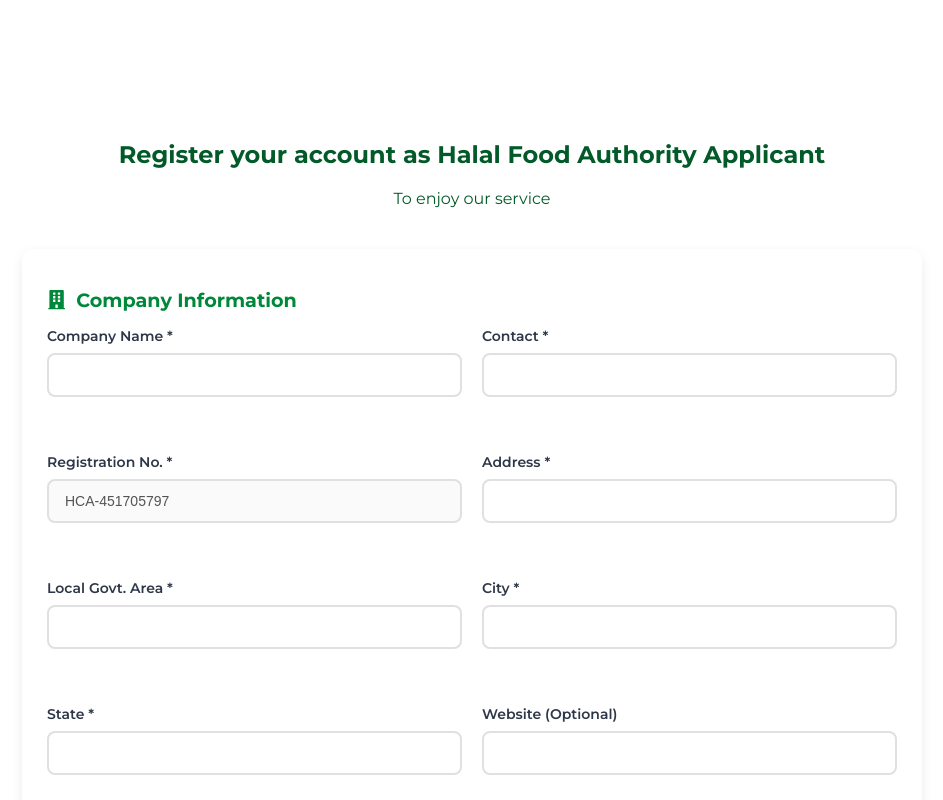
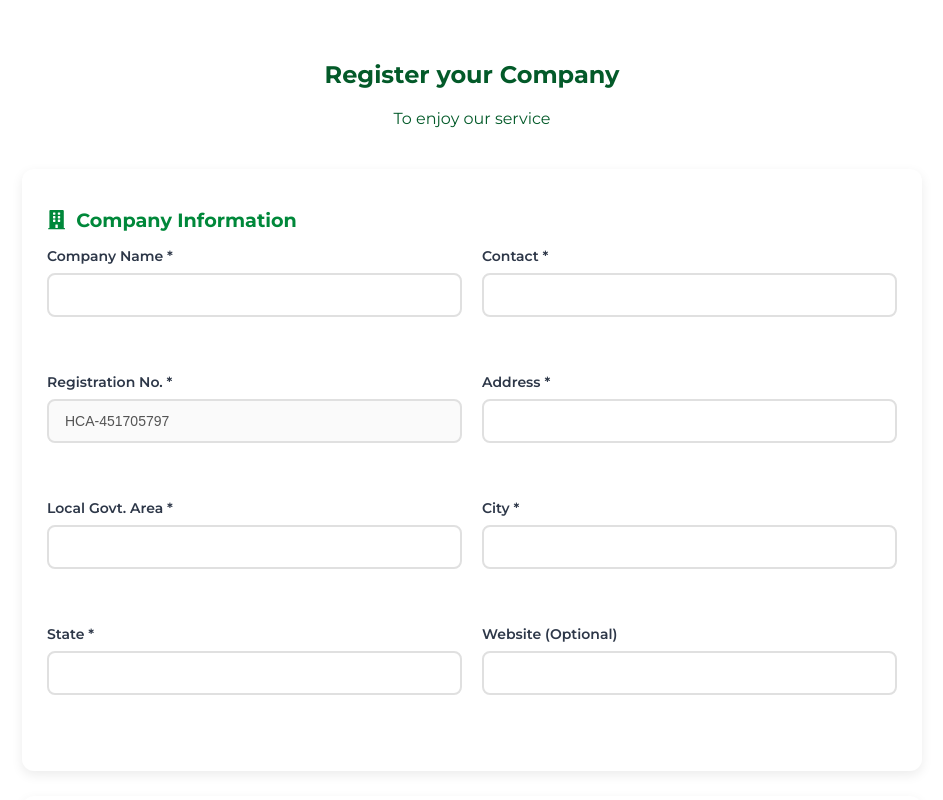
Before and after one commit to village-coders/Halal-Certification-Authority, a React (Vite) app: page /signup in a window 1280 px wide. Shown: the top 800 px of the page, without its empty margins (168-1111 px from the left). Built offline with nearby package versions, Linux system fonts and the light colour scheme; no server answers; a web font is replaced by a local one.

Commit message:
tonight last

```diff
--- a/src/pages/RegisterForm.jsx
+++ b/src/pages/RegisterForm.jsx
@@ -120,7 +120,7 @@ function RegisterForm() {
   return (
     <form className="modern-form" onSubmit={handleSubmit}>
       <div className="register-heading">
-        <h2>Register your account as Halal Food Authority Applicant</h2>
+        <h2>Register your Company</h2>
         <p>To enjoy our service</p>
       </div>
 
--- a/src/pages/css/RegisterForm.css
+++ b/src/pages/css/RegisterForm.css
@@ -4,12 +4,12 @@
 }
 .modern-form {
   max-width: 900px;
-  margin: 40px auto;
+  margin: 20px auto;
   padding: 20px;
   display: flex;
   flex-direction: column;
   gap: 25px;
-  margin-top: 100px;
+  /* margin-top: 100px; */
 }
 
 .form-section {
```
